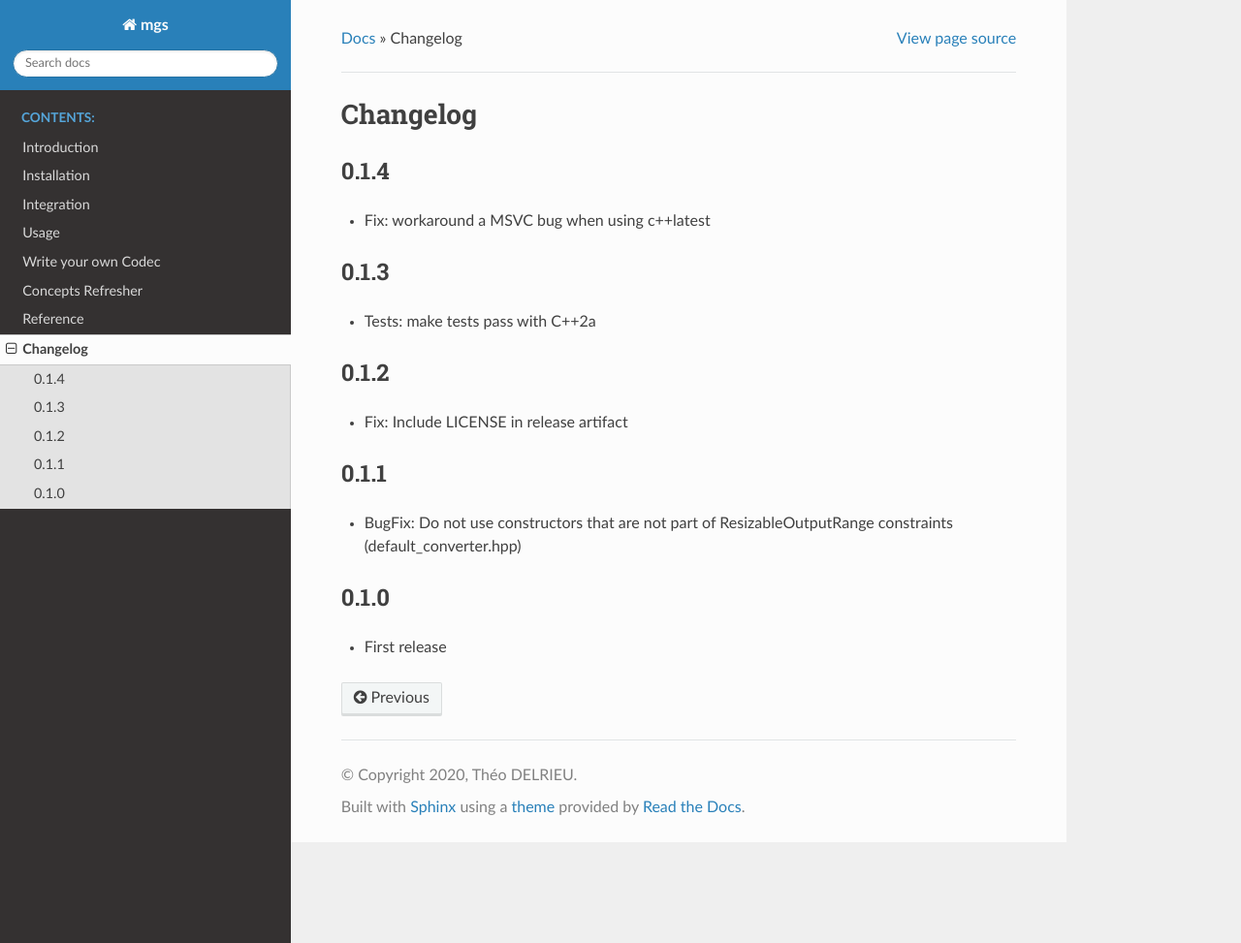
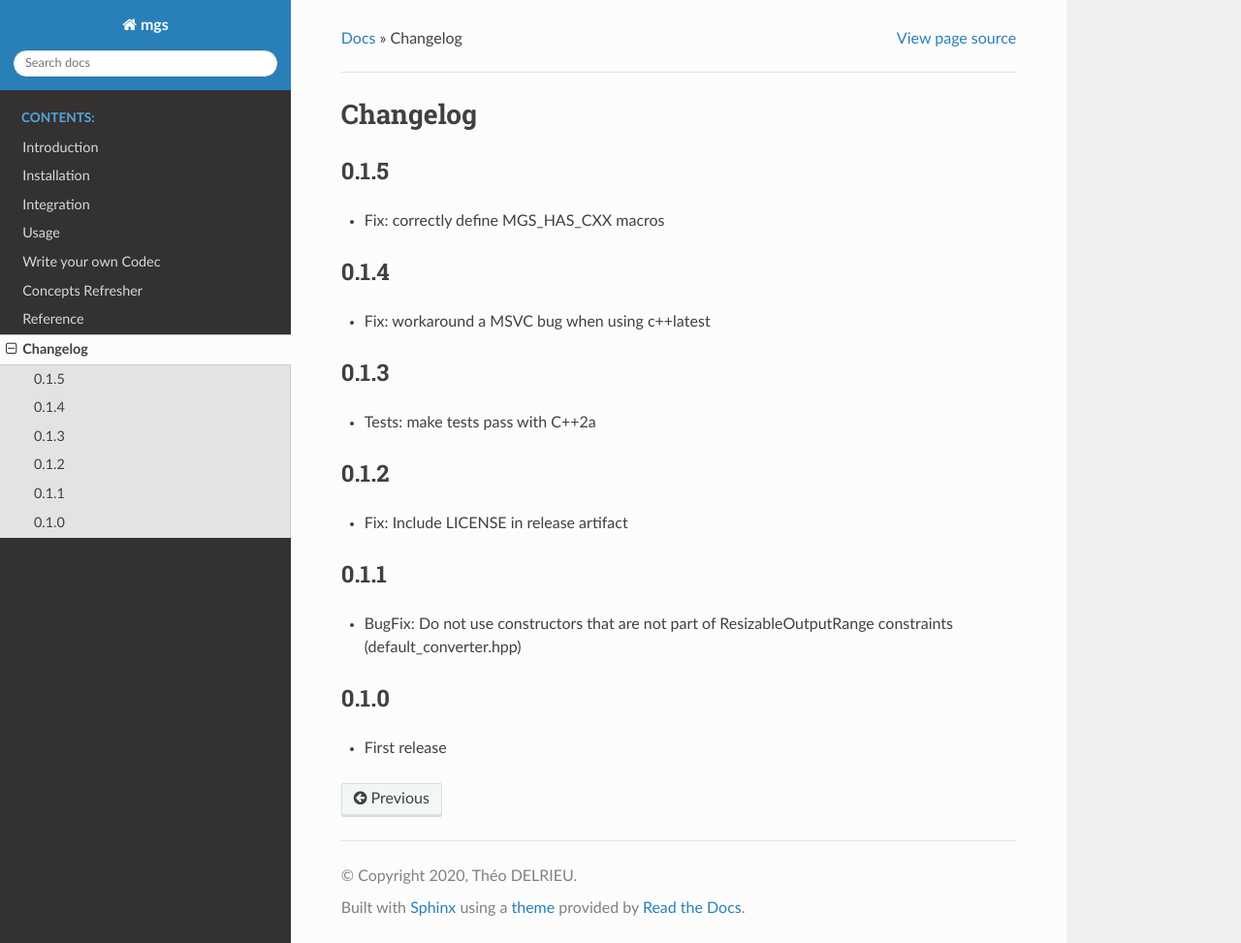
Before and after one commit to theodelrieu/mgs-docs, a Sphinx documentation site: the page built from source/changelog.rst, in a window 1280 px wide and 973 px high. Shown: the whole window at 97% size. Built offline with Sphinx 7.4.7 and the Read the Docs theme 2.0.0, drawn with Linux system fonts in a browser that asks for light colours.

Commit message:
bump to 0.1.5

```diff
--- a/source/changelog.rst
+++ b/source/changelog.rst
@@ -3,6 +3,10 @@
 Changelog
 =========
 
+0.1.5
+-----
+
+- Fix: correctly define MGS_HAS_CXX macros
 
 0.1.4
 -----
--- a/source/conf.py
+++ b/source/conf.py
@@ -22,7 +22,7 @@ copyright = '2020, Théo DELRIEU'
 author = 'Théo DELRIEU'
 
 # The full version, including alpha/beta/rc tags
-release = '0.1.4'
+release = '0.1.5'
 
 
 # -- General configuration ---------------------------------------------------
--- a/source/installation.rst
+++ b/source/installation.rst
@@ -8,7 +8,7 @@ Conan
 
 .. code-block:: bash
 
-   $ conan install mgs/0.1.4@
+   $ conan install mgs/0.1.5@
 
 Manual
 ======
```
